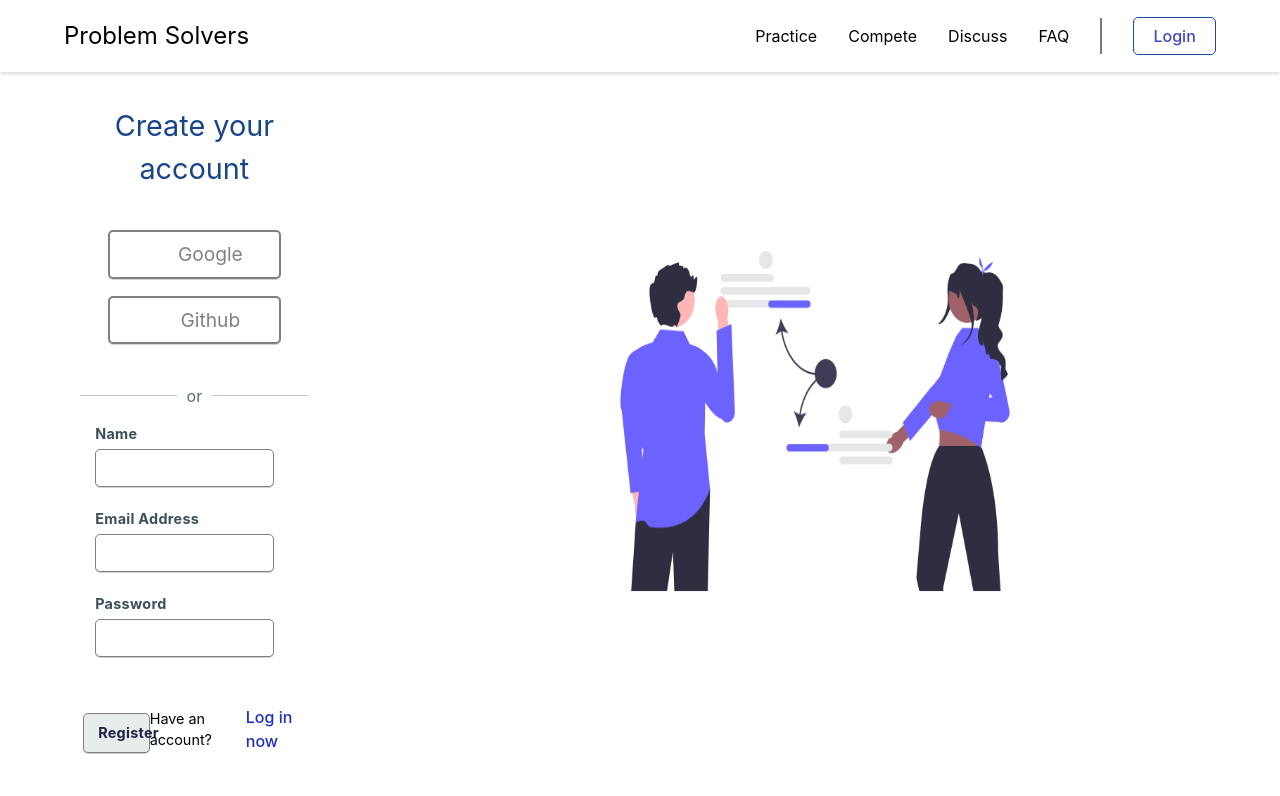
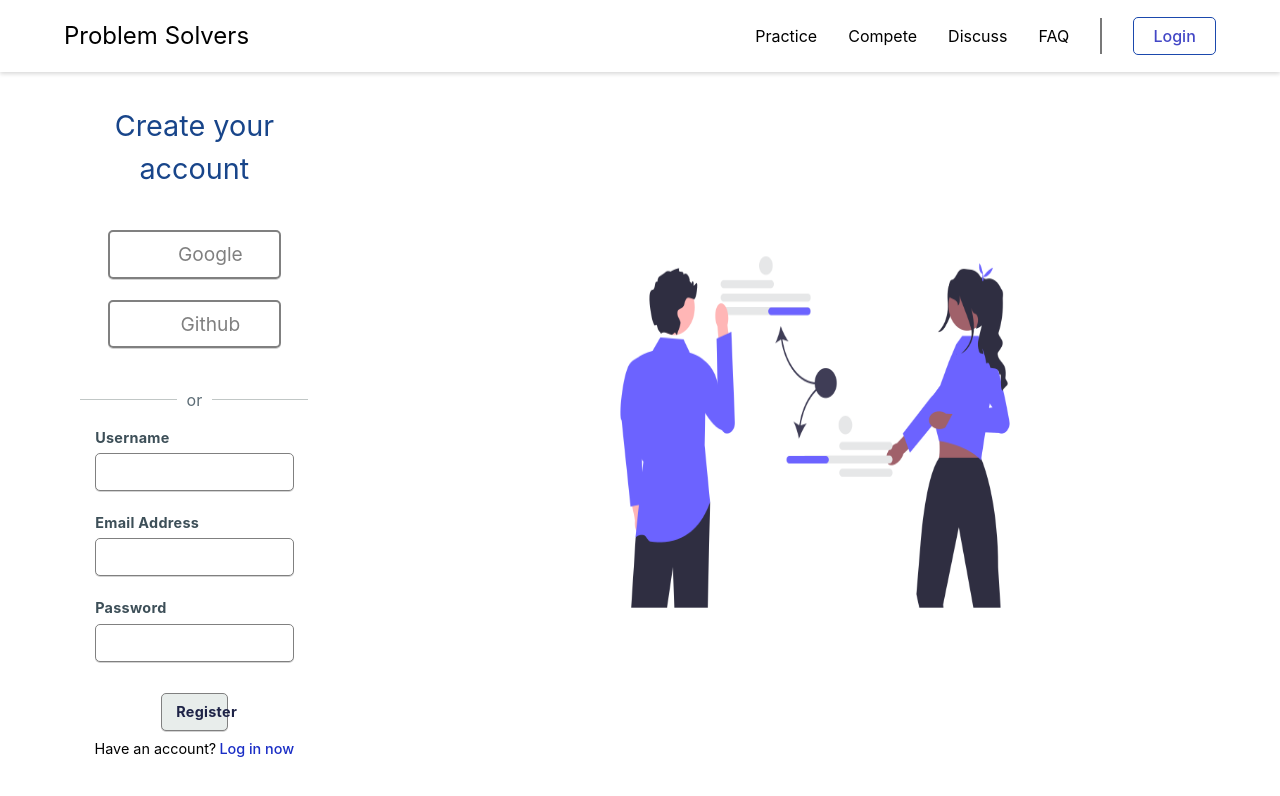
Before and after one commit to imshivam-gupta/Problem-Solvers, a React (Create React App) app in the folder frontend/: page /register in a window 1280 px wide. Shown: the top 796 px of the page. Built offline with nearby package versions, Linux system fonts and the light colour scheme.

Commit message:
Signed-off-by: khush <khushahuja0403@gmail.com>

```diff
--- a/frontend/src/App.css
+++ b/frontend/src/App.css
@@ -358,3 +358,9 @@
     transform: scale3d(1, 1, 1);
   }
 }
+
+.cur-or-reg {
+  display: flex;
+  flex-direction: column;
+  align-items: center;
+}
--- a/frontend/src/index.css
+++ b/frontend/src/index.css
@@ -1,106 +1,100 @@
 body {
   margin: 0;
-  font-family: -apple-system, BlinkMacSystemFont, 'Segoe UI', 'Roboto', 'Oxygen',
-    'Ubuntu', 'Cantarell', 'Fira Sans', 'Droid Sans', 'Helvetica Neue',
+  font-family: -apple-system, BlinkMacSystemFont, "Segoe UI", "Roboto", "Oxygen",
+    "Ubuntu", "Cantarell", "Fira Sans", "Droid Sans", "Helvetica Neue",
     sans-serif;
   -webkit-font-smoothing: antialiased;
   -moz-osx-font-smoothing: grayscale;
 }
 
 code {
-  font-family: source-code-pro, Menlo, Monaco, Consolas, 'Courier New',
+  font-family: source-code-pro, Menlo, Monaco, Consolas, "Courier New",
     monospace;
 }
 
 :root {
   --blue: rgb(67, 178, 198);
-  --lightblue:rgb(67, 71, 198);
+  --lightblue: rgb(67, 71, 198);
 }
 
 /* Common CSS */
 
-.flex-row{
+.flex-row {
   display: flex;
   flex-direction: row;
 }
 
-.flex-col{
+.flex-col {
   display: flex;
   flex-direction: column;
 }
 
-.jc-c{
+.jc-c {
   justify-content: center;
 }
 
-.jc-sb{
+.jc-sb {
   justify-content: space-between;
 }
 
-.jc-sa{
+.jc-sa {
   justify-content: space-around;
 }
 
-.ai-c{
+.ai-c {
   align-items: center;
 }
 
-.ml-auto{
+.ml-auto {
   margin-left: auto;
 }
 
-.mr-auto{
+.mr-auto {
   margin-right: auto;
 }
 
-.cur-ptr{
+.cur-ptr {
   cursor: pointer;
 }
 
-a{
+a {
   text-decoration: none;
   color: black;
 }
 
-
-.divider{
-  height:50%;
+.divider {
+  height: 50%;
   border: 1px solid rgba(68, 68, 68, 0.717);
 }
 
-
-
 /*  NAVBAR COMPONENT CSS */
 
-
-.navbar{
+.navbar {
   height: 9vh;
   background-color: #fff;
   display: flex;
-  box-shadow:  0 2px 4px #00000026;
+  box-shadow: 0 2px 4px #00000026;
   padding-left: 5%;
   padding-right: 5%;
 }
 
-.navbar .nav-logo{
+.navbar .nav-logo {
   font-size: 1.5rem;
   font-weight: 400;
 }
 
-.navbar .nav{
+.navbar .nav {
   width: 40%;
 }
 
-
-.navbar .nav a:hover{
+.navbar .nav a:hover {
   border-bottom: 2px solid rgb(66, 66, 207);
   transition: 0.1s ease;
   font-weight: bolder;
 }
 
-
-
-.navbar .nav .user-block .login-btn,.navbar .nav .user-block .logout-btn{
+.navbar .nav .user-block .login-btn,
+.navbar .nav .user-block .logout-btn {
   padding: 0.35rem 1.2rem;
   border-radius: 5px;
   border: 1.6px solid rgb(27, 73, 173);
@@ -109,42 +103,35 @@ a{
   cursor: pointer;
 }
 
-.navbar .nav .user-block span{
+.navbar .nav .user-block span {
   color: rgb(215, 106, 59);
   font-weight: 500;
   margin-right: 1rem;
 }
 
-
-
-
-
 /* Login Page CSS */
 
-.login-page .left-container{
-  width:25%;
-  min-height: 82vh;
+.login-page .left-container {
+  width: 25%;
+  min-height: 90vh;
   padding: 2.5%;
   margin-left: 3vw;
 }
 
-.login-page .left-container .login-heading{
+.login-page .left-container .login-heading {
   font-size: 1.8rem;
   color: rgb(24, 69, 138);
   text-align: center;
   margin-bottom: 2.5rem;
 }
 
-
-
-.login-page .left-container .social-btns{
+.login-page .left-container .social-btns {
   height: 18%;
   font-size: 1.2rem;
   margin-bottom: 2.5rem;
-
 }
 
-.login-page .left-container .social-btns .soc-btn{
+.login-page .left-container .social-btns .soc-btn {
   border: 2px solid gray;
   border-radius: 5px;
   width: 70%;
@@ -152,8 +139,7 @@ a{
   box-shadow: lightgrey 0px 1px;
 }
 
-
-.login-page .left-container .login-form label{
+.login-page .left-container .login-form label {
   font-size: 0.9rem;
   color: rgb(61, 79, 88);
   font-weight: 700;
@@ -162,7 +148,7 @@ a{
   width: 80%;
 }
 
-.login-page .left-container .login-form label input{
+.login-page .left-container .login-form label input {
   border: 1px solid gray;
   border-radius: 5px;
   padding: 0.5rem 0.9rem;
@@ -172,7 +158,7 @@ a{
   font-weight: 700;
   line-height: 20px;
   letter-spacing: 0.02em;
-  width: 90%;
+  width: 100%;
   margin-top: 0.5em;
 }
 
@@ -180,8 +166,7 @@ a{
   width: 90%;
 }
 
-
-.login-page .left-container .login-form .sub-or-reg button{
+.login-page .left-container .login-form .sub-or-reg button {
   border: 1px solid gray;
   border-radius: 5px;
   padding: 0.5rem 0.9rem;
@@ -193,34 +178,29 @@ a{
   line-height: 20px;
   letter-spacing: 0.02em;
   width: 30%;
-  margin-top: 0.5em;
+  margin: 0.5em;
+  /* margin-top: 1em; */
 }
 
-.login-page .left-container .login-form .sub-or-reg span{
+.login-page .left-container .login-form .sub-or-reg span {
   font-size: 0.9rem;
 }
 
-.login-page .left-container .login-form .sub-or-reg span a{
-  font-size: 1rem;
+.login-page .left-container .login-form .sub-or-reg span a {
+  font-size: 0.9rem;
   color: rgb(26, 46, 198);
   font-weight: 500;
-  margin-left: 0.5rem;
+  margin-left: 0.2rem;
 }
 
-
-
-
-
-
-.login-page .left-container .social-btns .social-logo{
+.login-page .left-container .social-btns .social-logo {
   vertical-align: text-top;
   font-size: 1.7rem;
   padding: 0rem 1rem;
 }
 
-
-.login-page .right-container{
-  width:75%;
+.login-page .right-container {
+  width: 75%;
   background-size: cover;
   /* background-color: rgba(26, 46, 198, 0.768); */
   z-index: -1;
@@ -230,8 +210,8 @@ a{
   /* border-left: 1px solid rgba(68, 68, 68, 0.717); */
 }
 
-.login-page .right-container img{
-  width:60%;
+.login-page .right-container img {
+  width: 60%;
   height: 70%;
 }
 
@@ -240,15 +220,12 @@ a{
   width: 100%;
 } */
 
-
-
-
-
-.social-or-manual{
+.social-or-manual {
   margin-bottom: 1.1rem;
 }
 
-.social-or-manual::before,.social-or-manual::after{
+.social-or-manual::before,
+.social-or-manual::after {
   content: "";
   border-bottom: 1px solid rgb(193, 199, 198);
   transform: translateY(-50%);
@@ -257,18 +234,21 @@ a{
   /* width:40%; */
 }
 
-.or-divider{
-  color:rgb(92, 108, 117);
+.or-divider {
+  color: rgb(92, 108, 117);
 }
-
-
 
 /* Practice Screen */
 
-
-.practice-screen{
+.practice-screen {
   width: 85%;
   margin-left: auto;
   margin-right: auto;
   margin-top: 8vh;
 }
+
+.sub-or-reg {
+  display: flex;
+  flex-direction: column;
+  align-items: center;
+}
--- a/frontend/src/screens/LoginScreen.js
+++ b/frontend/src/screens/LoginScreen.js
@@ -94,7 +94,7 @@ const LoginScreen = () => {
             Email Address
             <br />
             <input
-              type="text"
+              type="email"
               id="email"
               name="email"
               onChange={(e) => setEmail(e.target.value)}
@@ -122,7 +122,7 @@ const LoginScreen = () => {
             <button type="submit" className="cur-ptr">
               Login
             </button>
-            <span className="flex-row jc-c ai-c ">
+            <span className="flex-row jc-c ai-c">
               {" "}
               Don't have an account? <Link to="/register"> Sign Up</Link>
             </span>
--- a/frontend/src/screens/RegisterScreen.js
+++ b/frontend/src/screens/RegisterScreen.js
@@ -1,99 +1,107 @@
-import React, { useState,useEffect } from 'react'
-import {useNavigate} from 'react-router-dom'
+import React, { useState, useEffect } from "react";
+import { useNavigate } from "react-router-dom";
 import { FcGoogle } from "react-icons/fc";
 import { FaGithub } from "react-icons/fa";
-import { useDispatch,useSelector } from 'react-redux'
-import { login, register } from '../redux/actions/userActions'
-import { Link } from 'react-router-dom';
-
+import { useDispatch, useSelector } from "react-redux";
+import { login, register } from "../redux/actions/userActions";
+import { Link } from "react-router-dom";
 
 const RegisterScreen = () => {
-
   let navigate = useNavigate();
 
-    const [name,setName] = useState('')
-    const [email,setEmail] = useState('')
-    const [password,setPassword] = useState('')
-    const [validated,setValidated] = useState('')
+  const [name, setName] = useState("");
+  const [email, setEmail] = useState("");
+  const [password, setPassword] = useState("");
+  const [validated, setValidated] = useState("");
 
-    const dispatch = useDispatch()
+  const dispatch = useDispatch();
 
-    const redirect = window.location.search ? window.location.search.split('=')[1] : '/'
+  const redirect = window.location.search
+    ? window.location.search.split("=")[1]
+    : "/";
 
   const authenticate = (password) => {
     console.log(password);
     var lowerCaseLetters = /[a-z]/g;
     var upperCaseLetters = /[A-Z]/g;
     var numbers = /[0-9]/g;
-        if(!(password.match(lowerCaseLetters))) return "Password does not contain lower case letters";
-        if(!(password.match(upperCaseLetters))) return "Password does not contain upper case letters";
-        if(!(password.match(numbers))) return "Password does not contain numbers";
-        if(!(password.length>8)) return "Password length is not sufficient";
+    if (!password.match(lowerCaseLetters))
+      return "Password does not contain lower case letters";
+    if (!password.match(upperCaseLetters))
+      return "Password does not contain upper case letters";
+    if (!password.match(numbers)) return "Password does not contain numbers";
+    if (!(password.length > 8)) return "Password length is not sufficient";
 
     return "";
-    }
+  };
 
   const submitHandler = (e) => {
-        e.preventDefault()
-        let pwd_checker = authenticate(password)
-        if(pwd_checker==='')  dispatch(register(name,email,password))
-        else setValidated(pwd_checker)
-    }
+    e.preventDefault();
+    let pwd_checker = authenticate(password);
+    if (pwd_checker === "") {
+      dispatch(register(name, email, password));
+    } else setValidated(pwd_checker);
+  };
 
-    const userRegister = useSelector((state) => state.userRegister)
-    const { loading, error, userInfo } = userRegister
+  const userRegister = useSelector((state) => state.userRegister);
+  const { loading, error, userInfo } = userRegister;
 
   useEffect(() => {
     if (userInfo) {
-          navigate(redirect)
+      navigate(redirect);
     }
-      }, [navigate, userInfo, redirect])
-
-
+  }, [navigate, userInfo, redirect]);
 
   return (
-    <div className='login-page flex-row'>
-        <div className='left-container'>
-            <div className='login-heading'>
-                Create your account
+    <div className="login-page flex-row">
+      <div className="left-container">
+        <div className="login-heading">Create your account</div>
+
+        <div className="social-btns flex-col jc-sb ai-c">
+          <div
+            className="google-login-btn soc-btn flex-row jc-c cur-ptr"
+            style={{ color: "gray" }}
+          >
+            <FcGoogle className="social-logo" />
+            Google
           </div>
 
-            <div className='social-btns flex-col jc-sb ai-c'>
-
-                <div className='google-login-btn soc-btn flex-row jc-c cur-ptr' style={{color:'gray'}}>
-                    <FcGoogle className='social-logo'/>Google
-                </div>
-
-                <div className='github-login-btn soc-btn flex-row jc-c cur-ptr' style={{color:'gray'}}>
-                    <FaGithub className='social-logo' style={{color:'black'}}/>Github
+          <div
+            className="github-login-btn soc-btn flex-row jc-c cur-ptr"
+            style={{ color: "gray" }}
+          >
+            <FaGithub className="social-logo" style={{ color: "black" }} />
+            Github
           </div>
           {/* <hr/> */}
         </div>
 
-            <div className='social-or-manual flex-row'>
-                <span className='or-divider'>or</span>
+        <div className="social-or-manual flex-row">
+          <span className="or-divider">or</span>
         </div>
 
-            <form className='login-form flex-col jc-sb ai-c' onSubmit={submitHandler}>
-
-
-
+        <form
+          className="login-form flex-col jc-sb ai-c"
+          onSubmit={submitHandler}
+        >
           <label>
-                    Name<br />
+            Username
+            <br />
             <input
               type="text"
               id="name"
               name="name"
-                        onChange={(e) => setName(e.target.value) }
+              onChange={(e) => setName(e.target.value)}
             />
           </label>
 
           <br />
 
           <label>
-                    Email Address<br />
+            Email Address
+            <br />
             <input
-                        type="text"
+              type="email"
               id="email"
               name="email"
               onChange={(e) => setEmail(e.target.value)}
@@ -103,37 +111,37 @@ const RegisterScreen = () => {
           <br />
 
           <label>
-                    Password<br />
+            Password
+            <br />
             <input
-                        type="text"
+              type="password"
               id="pwd"
               name="pwd"
-                        onChange={(e) => setPassword(e.target.value) }
+              onChange={(e) => setPassword(e.target.value)}
             />
           </label>
 
           <br />
 
-                {(validated==='')?<></>:validated}
+          {validated === "" ? <></> : validated}
 
-                <br />
-
-                <div className='sub-or-reg flex-row jc-sa' >
-                   <button type='submit' className='cur-ptr'>Register</button>
-                   <span className='flex-row jc-c ai-c'> Have an account? <Link to='/login'> Log in now</Link></span>
+          <div className="sub-or-reg flex-row jc-sa">
+            <button type="submit" className="cur-ptr">
+              Register
+            </button>
+            <span className="flex-row jc-c ai-c">
+              {" "}
+              Have an account? <Link to="/login"> Log in now</Link>
+            </span>
+          </div>
+        </form>
       </div>
 
-
-
-            </form>
-
-        </div>
-
-        <div className='right-container'>
-            <img src='images/problem_solver.png'></img>
+      <div className="right-container">
+        <img src="images/problem_solver.png"></img>
       </div>
     </div>
-  )
-}
+  );
+};
 
-export default RegisterScreen
+export default RegisterScreen;
```
Also changed, not shown: 1 other file (tests, documents, lock files or other folders). Lines whose indentation alone changed are shown as unchanged.
